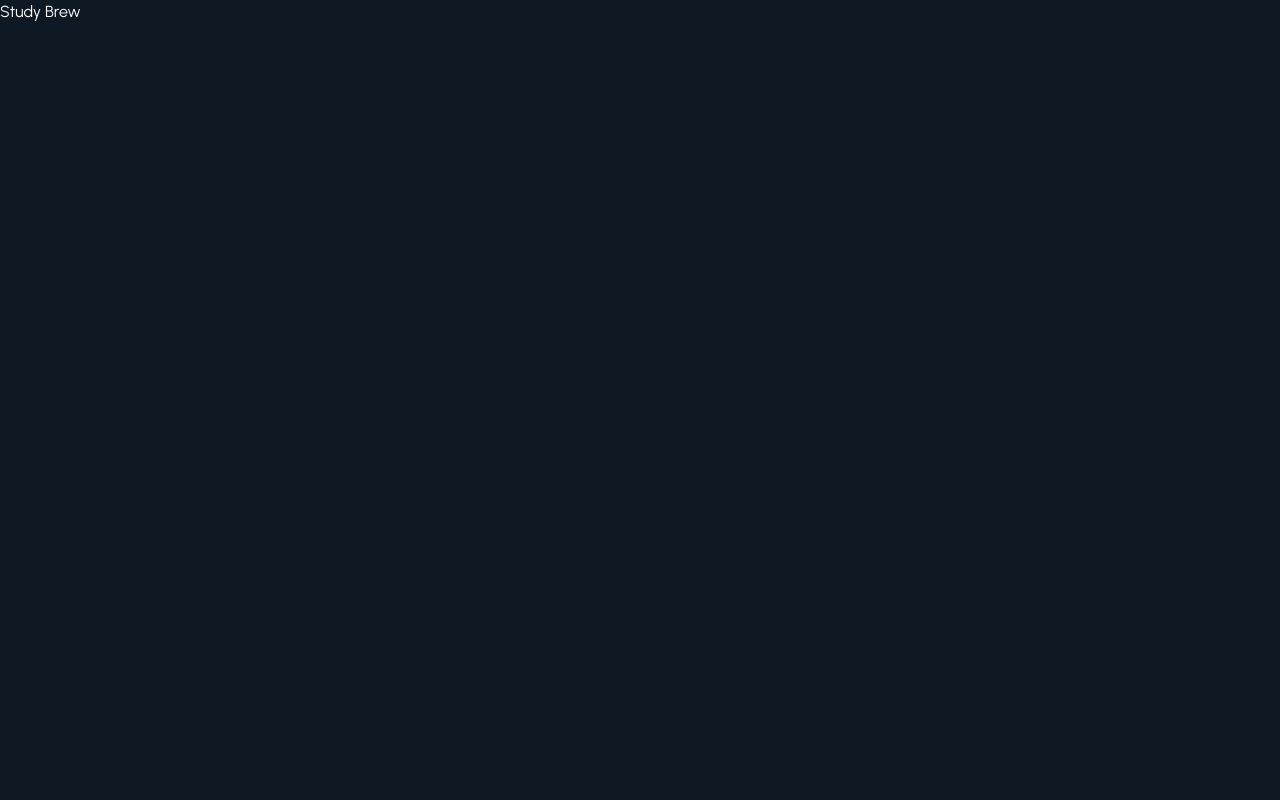
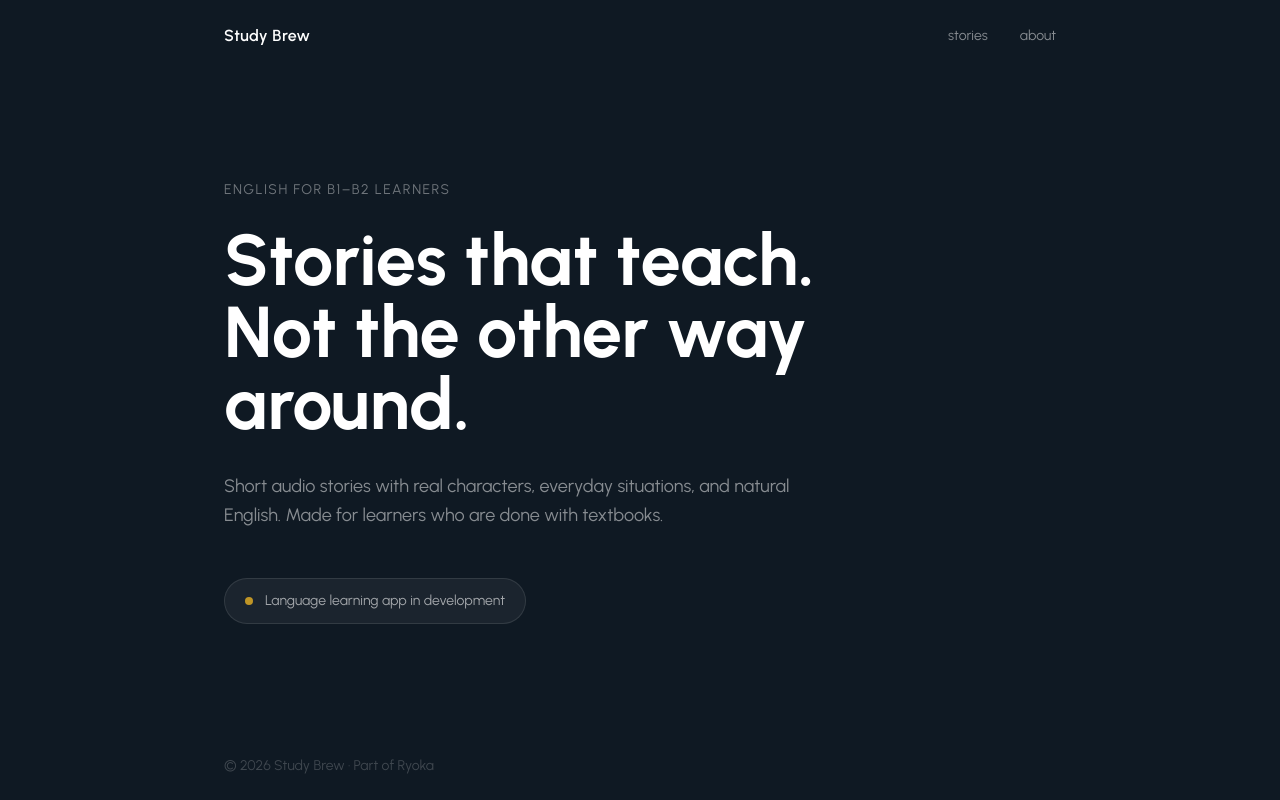
Before and after one commit to sillyledger/studybrew, a Next.js app: page / in a window 1280 px wide. Built offline with nearby package versions, Linux system fonts and the light colour scheme.

Commit message:
Update page.tsx

```diff
--- a/app/page.tsx
+++ b/app/page.tsx
@@ -1,7 +1,36 @@
 export default function Home() {
   return (
-    <main>
-      <h1>Study Brew</h1>
+    <main className="min-h-screen flex flex-col">
+
+      {/* Nav */}
+      <nav className="flex justify-between items-center px-8 py-6 max-w-4xl mx-auto w-full">
+        <span className="text-white font-semibold tracking-wide">Study Brew</span>
+        <div className="flex gap-8 text-sm text-white/50">
+          <a href="#" className="hover:text-white transition-colors">stories</a>
+          <a href="#" className="hover:text-white transition-colors">about</a>
+        </div>
+      </nav>
+
+      {/* Hero */}
+      <section className="flex-1 flex flex-col justify-center px-8 max-w-4xl mx-auto w-full py-24">
+        <p className="text-white/40 text-sm tracking-widest uppercase mb-6">English for B1–B2 learners</p>
+        <h1 className="text-5xl md:text-7xl font-bold text-white leading-tight mb-8">
+          Stories that teach.<br />Not the other way around.
+        </h1>
+        <p className="text-white/50 text-lg max-w-xl leading-relaxed mb-12">
+          Short audio stories with real characters, everyday situations, and natural English. Made for learners who are done with textbooks.
+        </p>
+        <div className="inline-flex items-center gap-3 bg-white/5 border border-white/10 rounded-full px-5 py-3 w-fit">
+          <span className="w-2 h-2 rounded-full bg-amber-400 animate-pulse"></span>
+          <span className="text-white/60 text-sm">Language learning app in development</span>
+        </div>
+      </section>
+
+      {/* Footer */}
+      <footer className="px-8 py-6 max-w-4xl mx-auto w-full">
+        <p className="text-white/20 text-sm">© 2026 Study Brew · Part of <a href="https://ryoka.xyz" className="hover:text-white/40 transition-colors">Ryoka</a></p>
+      </footer>
+
     </main>
   );
 }
```
